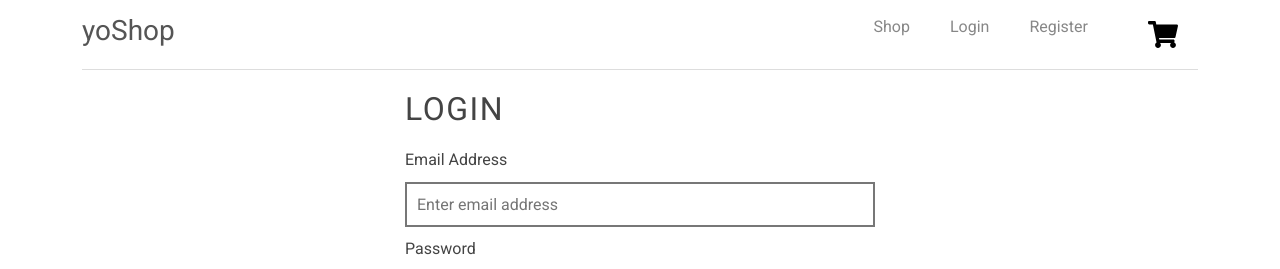
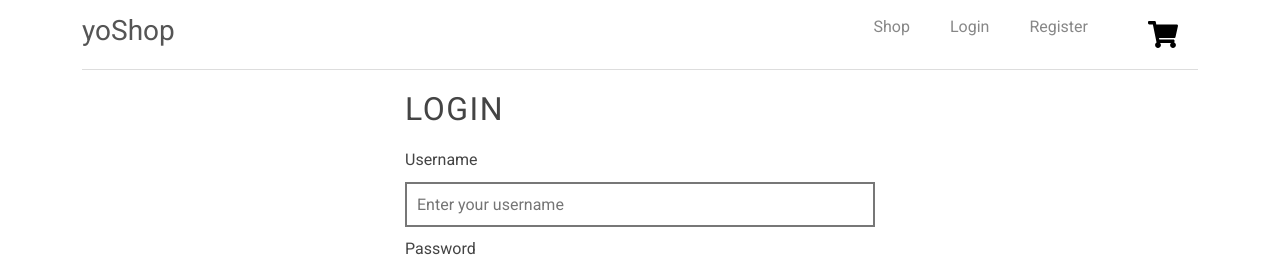
Before and after one commit to yoShop4711/multi, a React (Create React App) app in the folder client/: page /login in a window 1280 px wide. Shown: the top 269 px of the page. Built offline with nearby package versions, Linux system fonts and the light colour scheme.

Commit message:
login in progress

```diff
--- a/client/src/components/auth/Login.js
+++ b/client/src/components/auth/Login.js
@@ -1,21 +1,57 @@
-import { Link } from "react-router-dom"
-import './auth.css'
+import { useState } from "react";
+import { Link } from "react-router-dom";
+import "./auth.css";
+import axios from "axios";
 
 function Login() {
+  const [values, setValues] = useState({ username: "", password: "" });
+
+  const handleChange = (event) => {
+    const { name, value } = event.target;
+    setValues({ ...values, [name]: value });
+  };
+
+  const handleSubmit = async (event) => {
+    event.preventDefault();
+
+     await axios.post('/auth/login', {...values})
+
+
+    localStorage.setItem('firstLogin', true)
+
+    window.location.href = "/"; }
+
+
+
+
+
 
   return (
     <div className="login_page">
       <h2>Login</h2>
 
-            <form >
+      <form onSubmit={handleSubmit}>
         <div>
-                    <label htmlFor="email">Email Address</label>
-                    <input type="text" placeholder="Enter email address" id="email" />
+          <label htmlFor="username">Username</label>
+          <input
+            type="text"
+            placeholder="Enter your username"
+            id="username"
+            name="username"
+            value={values.username}
+            onChange={handleChange}
+          />
         </div>
 
         <div>
           <label htmlFor="password">Password</label>
-                    <input type="password" placeholder="Enter password" id="password"
+          <input
+            type="password"
+            placeholder="Enter password"
+            id="password"
+            name="password"
+            value={values.password}
+            onChange={handleChange}
           />
         </div>
 
@@ -25,10 +61,11 @@ function Login() {
         </div>
       </form>
 
-
-            <p>New Customer? <Link to="/register"> Register</Link></p>
+      <p>
+        New Customer? <Link to="/register"> Register</Link>
+      </p>
     </div>
-    )
+  );
 }
 
-export default Login
+export default Login;
--- a/client/src/components/auth/Register.js
+++ b/client/src/components/auth/Register.js
@@ -1,4 +1,4 @@
-import { useState, useEffect } from "react";
+import { useState } from "react";
 import "./auth.css";
 import { Link } from "react-router-dom";
 import axios from "axios";
```
Lines whose indentation alone changed are shown as unchanged.
